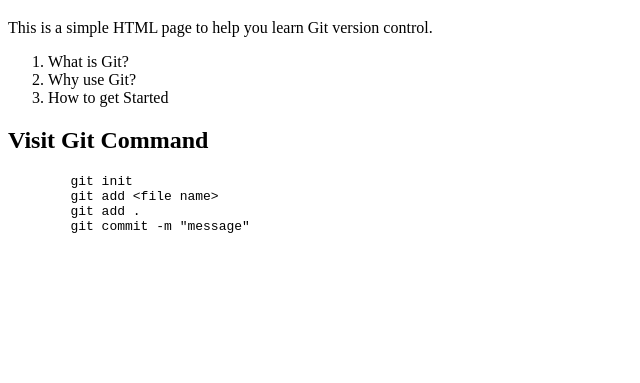
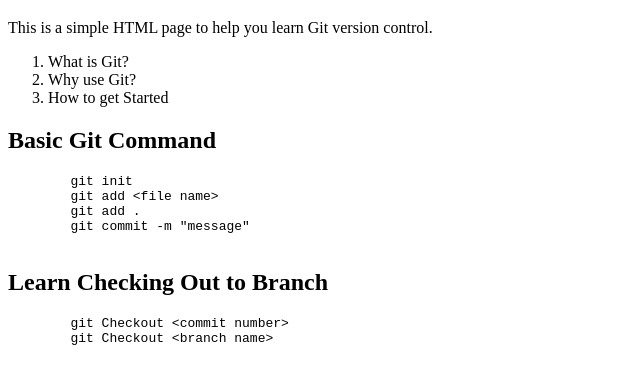
Before and after one commit to AnnaaMH/gitclass, a plain HTML site: page index.html in a window 1280 px wide. Shown: the part 61-444 px from the top of the page, without its empty margins (0-640 px from the left). Drawn offline with Linux system fonts and the light colour scheme.

Commit message:
About checkout

```diff
--- a/index.html
+++ b/index.html
@@ -15,12 +15,18 @@
         <li>How to get Started</li>
     </ol>
 
-    <h2>Visit Git Command</h2>
+    <h2>Basic Git Command</h2>
     <pre>
         git init
         git add &lt;file name&gt;
         git add .
         git commit -m "message"
+    </pre>
+
+    <h2>Learn Checking Out to Branch</h2>
+    <pre>
+        git Checkout &lt;commit number&gt;
+        git Checkout &lt;branch name&gt;
     </pre>
 
     <!-- <table>
```
